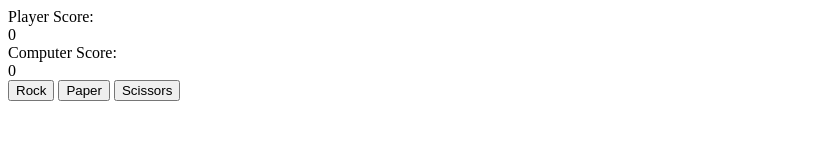
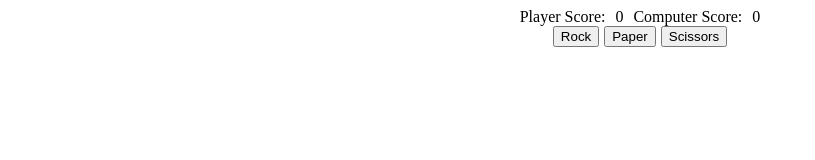
Before and after one commit to brookemelody/odin-rock-paper-scissors, a plain HTML site: page index.html in a window 1280 px wide. Shown: the whole page, without its empty margins (0-815 px from the left). Drawn offline with Linux system fonts and the light colour scheme.

Commit message:
Add styling

```diff
--- a/index.html
+++ b/index.html
@@ -4,14 +4,19 @@
     <meta charset="UTF-8">
     <meta name="viewport" content="width=device-width, initial-scale=1.0">
     <title>Rock Paper Scissors</title>
+    <link rel="stylesheet" href="styles.css">
 </head>
 <body>
     <div id="results"></div>
-    Player Score:<div id="playerScore">0</div>
-    Computer Score:<div id="computerScore">0</div>
-    <button id="rock">Rock</button>
-    <button id="paper">Paper</button>
-    <button id="scissors">Scissors</button>
+    <div class="scores-container">
+        Player Score:<div id="playerScore">0</div>
+        Computer Score:<div id="computerScore">0</div>
+    </div>
+    <div class="buttons-container">
+        <button id="rock">Rock</button>
+        <button id="paper">Paper</button>
+        <button id="scissors">Scissors</button>
+    </div>
     <script src="script.js"></script>
 </body>
 </html>
--- /dev/null
+++ b/styles.css
@@ -0,0 +1,15 @@
+body {
+    display: flex;
+    flex-direction: column;
+    align-items: center;
+}
+
+.scores-container {
+    display: flex;
+    gap: 10px;
+}
+
+.buttons-container {
+    display: flex;
+    gap: 5px;
+}
```
Also changed, not shown: script.js (line endings or trailing spaces).
